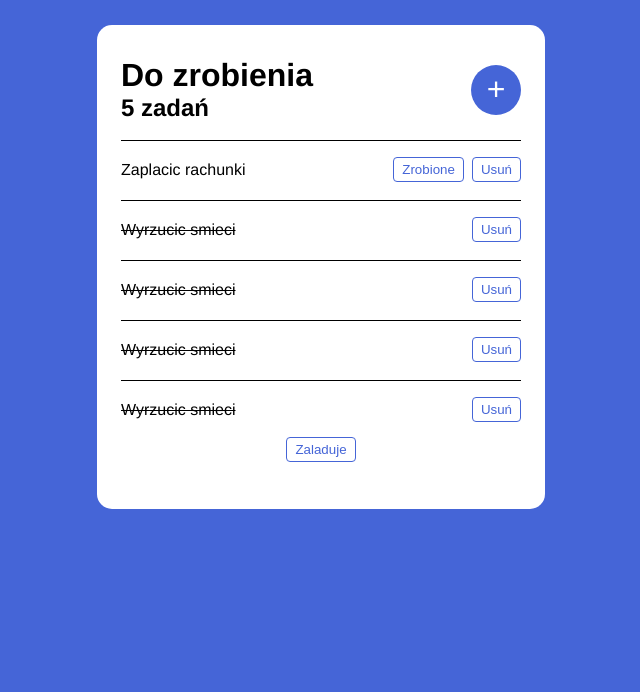
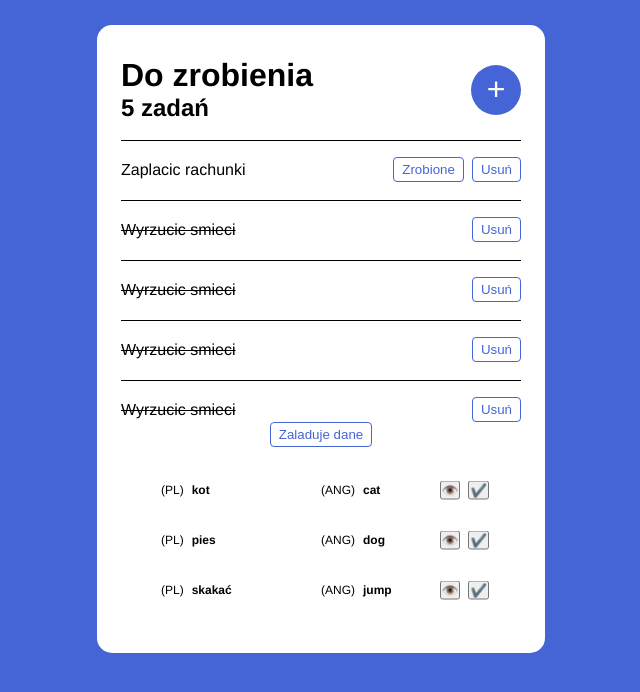
Before and after one commit to Marcin-podgorski93/React_to_do, a React (Vite) app: page / in a window 1280 px wide. Shown: the top 692 px of the page, without its empty margins (319-959 px from the left). Built offline with nearby package versions, Linux system fonts and the light colour scheme.

Commit message:
styles for <ul>

```diff
--- a/src/App.jsx
+++ b/src/App.jsx
@@ -14,6 +14,27 @@ function App() {
     { name: "Wyrzucic smieci", done: true, id: 3 },
     { name: "Wyrzucic smieci", done: true, id: 4 },
     { name: "Wyrzucic smieci", done: true, id: 5 },
+  ]);
+
+  const [data, setData] = useState([
+    {
+      id: 1,
+      word: "kot",
+      translation: "cat",
+      category: "noun",
+    },
+    {
+      id: 2,
+      word: "pies",
+      translation: "dog",
+      category: "noun",
+    },
+    {
+      id: 3,
+      word: "skakać",
+      translation: "jump",
+      category: "verb",
+    },
   ]);
 
   console.log(
@@ -80,7 +101,25 @@ function App() {
       </ul>
       <div>
         <header className={styles.loading}>
-          <Button>Zaladuje</Button>
+          <Button>Zaladuje dane</Button>
+          <section className={styles.section}>
+            <ul className={styles.list}>
+              {data.map((words) => (
+                <li className={styles.li} key={words.key}>
+                  <span className={styles.word}>
+                    (PL) <strong>{words.word}</strong>
+                  </span>
+                  <span className={styles.word}>
+                    (ANG) <strong>{words.translation}</strong>
+                  </span>
+                  <div className={styles.buttons}>
+                    <button>👁️</button>
+                    <button>✔️</button>
+                  </div>
+                </li>
+              ))}
+            </ul>
+          </section>
         </header>
       </div>
     </div>
--- a/src/App.module.css
+++ b/src/App.module.css
@@ -28,7 +28,38 @@
 
 .loading {
   display: flex;
+  flex-direction: column;
   align-items: center;
-  justify-content: center;
-  padding: 15px;
+  gap: 12px;
+  max-width: 800px;
 }
+
+.section {
+  display: inline-block;
+  width: 100%;
+}
+
+.li {
+  display: grid;
+  grid-template-columns: 1fr 1fr;
+  position: relative;
+  margin: 12px 24px;
+  padding: 12px 16px;
+}
+
+.word {
+  font-weight: 500;
+  font-size: 12px;
+  display: inline-flex;
+  align-items: center;
+  gap: 8px;
+}
+
+.buttons {
+  display: flex;
+  gap: 8px;
+  position: absolute;
+  right: 8px;
+  top: 50%;
+  transform: translate(0, -50%);
+}
```
